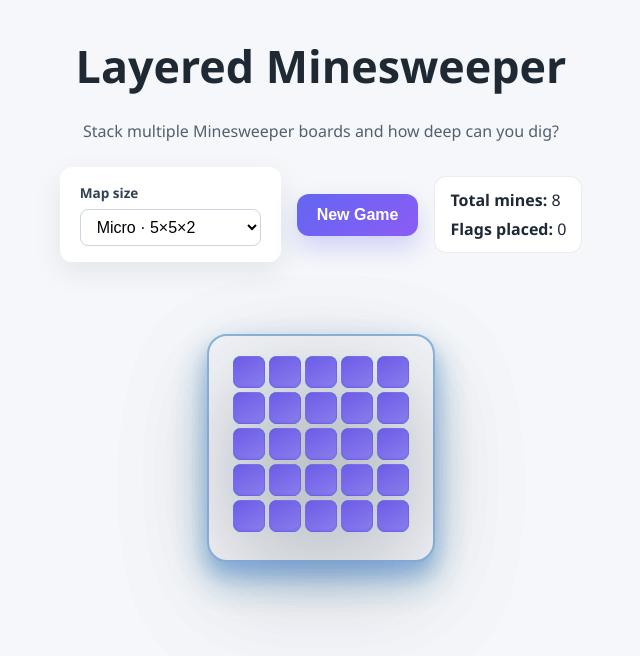
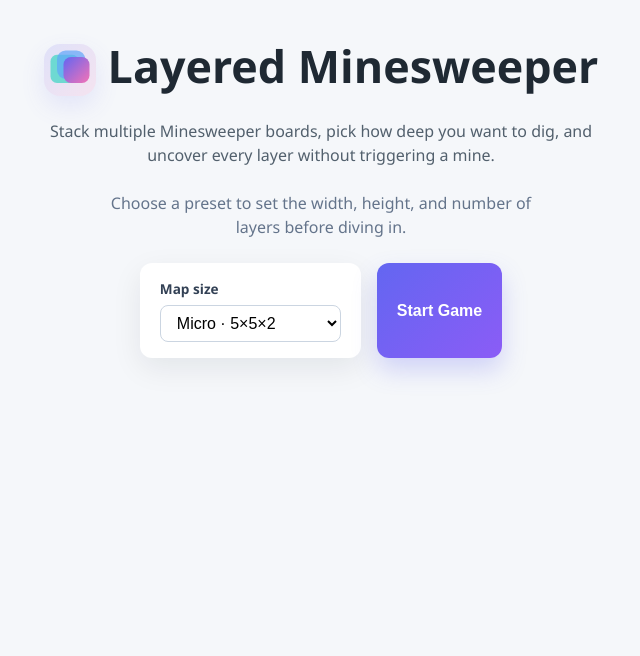
Before and after one commit to RGBKnights/reimagined-funicular, a Vue app: page / in a window 1280 px wide. Shown: the top 656 px of the page, without its empty margins (319-959 px from the left). Built offline with nearby package versions, Linux system fonts and the light colour scheme.

Commit message:
stuff and things

```diff
--- a/src/App.vue
+++ b/src/App.vue
@@ -1,5 +1,5 @@
 <script setup lang="ts">
-import { computed, onMounted, ref, watch } from 'vue'
+import { computed, ref, watch } from 'vue'
 
 type GameStatus = 'playing' | 'won' | 'lost'
 
@@ -60,6 +60,8 @@ const presetOptions = Object.entries(presets).map(([key, value]) => ({
 }))
 
 const selectedPreset = ref<PresetKey>('micro')
+const hasConfigured = ref(false)
+const hasWon = ref(false)
 
 const width = ref(presets[selectedPreset.value].width)
 const height = ref(presets[selectedPreset.value].height)
@@ -80,6 +82,22 @@ const totalMines = computed(() =>
 const totalFlags = computed(() =>
   layers.value.reduce((total, layer) => total + layer.flagsUsed, 0)
 )
+const overallStatus = computed(() => {
+  if (hasWon.value) return 'won'
+  if (layers.value.some((layer) => layer.status === 'lost')) return 'lost'
+  return hasConfigured.value ? 'playing' : 'idle'
+})
+function startGame() {
+  hasWon.value = false
+  hasConfigured.value = true
+  newGame()
+}
+
+function resetGame() {
+  hasConfigured.value = false
+  hasWon.value = false
+  layers.value = []
+}
 
 function newGame() {
   const layerCount = depth.value
@@ -98,7 +116,9 @@ function applyPreset(key: PresetKey) {
 
 watch(selectedPreset, (key) => {
   applyPreset(key)
+  if (hasConfigured.value) {
     newGame()
+  }
 })
 
 function createLayer(index: number): Layer {
@@ -197,7 +217,7 @@ function revealCell(layerIndex: number, cell: Cell) {
   }
 
   floodReveal(layer, cell)
-  checkWin(layer)
+  checkWin(layerIndex)
 }
 
 function endGame(triggeredLayerIndex: number, triggeredCell: Cell) {
@@ -256,10 +276,28 @@ function toggleFlag(layerIndex: number, cell: Cell) {
 
   cell.isFlagged = !cell.isFlagged
   layer.flagsUsed += cell.isFlagged ? 1 : -1
+  checkLayerCleared(layerIndex)
 }
 
-function checkWin(layer: Layer) {
-  const safeCells = width.value * height.value - layer.mines
+function checkLayerCleared(layerIndex: number) {
+  const layer = layers.value[layerIndex]
+  if (!layer) return
+  if (layer.flagsUsed !== layer.mines) return
+  const solved = layer.flatCells.every((cell) =>
+    cell.hasMine ? cell.isFlagged : !cell.isFlagged
+  )
+  if (!solved) return
+  layers.value.splice(layerIndex, 1)
+  if (layers.value.length === 0) {
+    hasConfigured.value = false
+    hasWon.value = true
+  }
+}
+
+function checkWin(layerIndex: number) {
+  const layer = layers.value[layerIndex]
+  if (!layer) return
+  const safeCells = layer.flatCells.length - layer.mines
   if (layer.revealedCount >= safeCells) {
     layer.status = 'won'
     for (const cell of layer.flatCells) {
@@ -268,6 +306,7 @@ function checkWin(layer: Layer) {
         layer.flagsUsed++
       }
     }
+    checkLayerCleared(layerIndex)
   }
 }
 
@@ -331,34 +370,57 @@ function hexToRgba(hex: string, alpha: number) {
   return `rgba(${r}, ${g}, ${b}, ${alpha})`
 }
 
-onMounted(() => {
-  newGame()
-})
-
 defineExpose({
+  startGame,
+  resetGame,
   newGame,
   revealCell,
   toggleFlag,
   layers,
+  hasConfigured,
+  hasWon,
   selectedPreset,
   presetOptions,
   width,
   height,
   depth,
-  mineDensity
+  mineDensity,
+  overallStatus
 })
 </script>
 
 <template>
   <div class="app-shell">
+    <section
+      v-if="!hasConfigured && !hasWon"
+      class="setup-section"
+      aria-label="Game overview and setup"
+    >
       <header class="app-header">
-      <h1>Layered Minesweeper</h1>
+        <div class="brand">
+          <span class="brand-logo" aria-hidden="true">
+            <svg viewBox="0 0 48 48" xmlns="http://www.w3.org/2000/svg">
+              <defs>
+                <linearGradient id="logo-gradient" x1="0" y1="0" x2="1" y2="1">
+                  <stop offset="0" stop-color="#6366f1" />
+                  <stop offset="1" stop-color="#f472b6" />
+                </linearGradient>
+              </defs>
+              <rect x="6" y="10" width="26" height="26" rx="6" fill="rgba(45, 212, 191, 0.65)" />
+              <rect x="12" y="6" width="26" height="26" rx="8" fill="rgba(96, 165, 250, 0.7)" />
+              <rect x="18" y="12" width="24" height="24" rx="7" fill="url(#logo-gradient)" />
+            </svg>
+          </span>
+          <h1 class="brand-name">Layered Minesweeper</h1>
+        </div>
         <p>
-        Stack multiple Minesweeper boards and how deep can you dig?
+          Stack multiple Minesweeper boards, pick how deep you want to dig, and uncover every layer without triggering a mine.
         </p>
       </header>
-
-    <section class="controls" aria-label="Game controls">
+      <p class="setup-copy">
+        Choose a preset to set the width, height, and number of layers before diving in.
+      </p>
+      <div class="setup-actions">
         <div class="preset-panel">
           <label class="preset-label" for="preset">Map size</label>
           <select id="preset" class="preset-select" v-model="selectedPreset">
@@ -367,14 +429,43 @@ defineExpose({
             </option>
           </select>
         </div>
-      <button class="primary" type="button" @click="newGame">New Game</button>
+        <button class="primary" type="button" @click="startGame">
+          Start Game
+        </button>
+      </div>
+    </section>
+
+    <section
+      v-else-if="hasConfigured"
+      class="game-section"
+      aria-label="Active game"
+    >
+      <header class="game-header">
+        <h2 class="game-title">
+          <span class="brand-logo" aria-hidden="true">
+            <svg viewBox="0 0 48 48" xmlns="http://www.w3.org/2000/svg">
+              <defs>
+                <linearGradient id="logo-gradient-game" x1="0" y1="0" x2="1" y2="1">
+                  <stop offset="0" stop-color="#6366f1" />
+                  <stop offset="1" stop-color="#f472b6" />
+                </linearGradient>
+              </defs>
+              <rect x="6" y="10" width="26" height="26" rx="6" fill="rgba(45, 212, 191, 0.65)" />
+              <rect x="12" y="6" width="26" height="26" rx="8" fill="rgba(96, 165, 250, 0.7)" />
+              <rect x="18" y="12" width="24" height="24" rx="7" fill="url(#logo-gradient-game)" />
+            </svg>
+          </span>
+          Layered Minesweeper
+        </h2>
+      </header>
+      <div class="game-controls">
+        <button class="primary" type="button" @click="resetGame">New Game</button>
         <div class="summary">
           <span><strong>Total mines:</strong> {{ totalMines }}</span>
           <span><strong>Flags placed:</strong> {{ totalFlags }}</span>
         </div>
-    </section>
-
-    <section class="board-stack" role="region" aria-live="polite">
+      </div>
+      <div class="board-stack" role="region" aria-live="polite">
         <div
           v-for="(layer, layerIndex) in layers"
           :key="layer.id"
@@ -400,6 +491,29 @@ defineExpose({
               </span>
             </button>
           </div>
+        </div>
+      </div>
+    </section>
+
+    <section
+      v-else
+      class="victory-section"
+      aria-label="Victory summary"
+    >
+      <header class="victory-header">
+        <span class="victory-badge" aria-hidden="true">🎉</span>
+        <h2>You Cleared Every Layer!</h2>
+      </header>
+      <p class="victory-copy">
+        Awesome work! You navigated all {{ depth }} layers without tripping a single mine. Ready to try again?
+      </p>
+      <div class="victory-actions">
+        <button class="primary" type="button" @click="startGame">
+          Play Again
+        </button>
+        <button class="secondary" type="button" @click="resetGame">
+          Back to Settings
+        </button>
       </div>
     </section>
   </div>
@@ -435,7 +549,125 @@ defineExpose({
   text-align: center;
 }
 
-.controls {
+.setup-section {
+  display: grid;
+  gap: 1.5rem;
+  justify-items: center;
+}
+
+.brand {
+  display: inline-flex;
+  align-items: center;
+  justify-content: center;
+  gap: 0.75rem;
+}
+
+.brand-logo {
+  width: 3.25rem;
+  height: 3.25rem;
+  border-radius: 1rem;
+  background: linear-gradient(135deg, rgba(99, 102, 241, 0.15), rgba(244, 114, 182, 0.15));
+  display: inline-flex;
+  align-items: center;
+  justify-content: center;
+  box-shadow: 0 10px 25px rgba(99, 102, 241, 0.12);
+}
+
+.brand-logo svg {
+  width: 100%;
+  height: 100%;
+  display: block;
+}
+
+.brand-name {
+  margin: 0;
+}
+
+.setup-copy {
+  margin: 0;
+  max-width: 48ch;
+  color: #64748b;
+  text-align: center;
+}
+
+.setup-actions {
+  display: flex;
+  flex-wrap: wrap;
+  gap: 1rem;
+  justify-content: center;
+}
+
+.game-section {
+  display: grid;
+  gap: 1.5rem;
+}
+
+.victory-section {
+  display: grid;
+  gap: 1.5rem;
+  align-items: center;
+  justify-items: center;
+  text-align: center;
+  padding: 3rem 2.5rem;
+  background: linear-gradient(135deg, rgba(99, 102, 241, 0.12), rgba(244, 114, 182, 0.12));
+  border-radius: 1.5rem;
+  box-shadow: 0 20px 45px rgba(79, 70, 229, 0.18);
+}
+
+.game-header {
+  display: flex;
+  align-items: center;
+  justify-content: center;
+}
+
+.game-title {
+  margin: 0;
+  font-size: clamp(1.75rem, 3vw, 2.4rem);
+  display: inline-flex;
+  align-items: center;
+  gap: 0.75rem;
+}
+
+.victory-header {
+  display: flex;
+  flex-direction: column;
+  align-items: center;
+  gap: 1rem;
+}
+
+.victory-header h2 {
+  margin: 0;
+  font-size: clamp(2rem, 4vw, 2.8rem);
+  color: #1f2937;
+}
+
+.victory-badge {
+  display: inline-flex;
+  align-items: center;
+  justify-content: center;
+  width: 4rem;
+  height: 4rem;
+  border-radius: 50%;
+  background: linear-gradient(135deg, #22c55e, #a855f7);
+  color: white;
+  font-size: 2rem;
+  box-shadow: 0 18px 35px rgba(34, 197, 94, 0.35);
+}
+
+.victory-copy {
+  margin: 0;
+  max-width: 48ch;
+  color: #334155;
+}
+
+.victory-actions {
+  display: flex;
+  flex-wrap: wrap;
+  gap: 1rem;
+  justify-content: center;
+}
+
+.game-controls {
   display: flex;
   flex-wrap: wrap;
   gap: 1rem;
@@ -492,6 +724,29 @@ button.primary:hover {
 }
 
 button.primary:active {
+  transform: translateY(0);
+}
+
+button.secondary {
+  border: 1px solid rgba(99, 102, 241, 0.35);
+  border-radius: 0.75rem;
+  padding: 0.75rem 1.25rem;
+  font-size: 1rem;
+  font-weight: 600;
+  cursor: pointer;
+  background: white;
+  color: #4338ca;
+  box-shadow: 0 8px 18px rgba(99, 102, 241, 0.15);
+  transition: transform 0.15s ease, box-shadow 0.2s ease, border-color 0.2s ease;
+}
+
+button.secondary:hover {
+  transform: translateY(-1px);
+  border-color: #6366f1;
+  box-shadow: 0 12px 22px rgba(99, 102, 241, 0.2);
+}
+
+button.secondary:active {
   transform: translateY(0);
 }
 
@@ -655,7 +910,12 @@ button.primary:active {
 }
 
 @media (max-width: 640px) {
-  .controls {
+  .setup-actions {
+    flex-direction: column;
+    align-items: stretch;
+  }
+
+  .game-controls {
     flex-direction: column;
     align-items: stretch;
   }
@@ -665,6 +925,15 @@ button.primary:active {
     justify-content: space-between;
   }
 
+  .victory-section {
+    padding: 2.5rem 1.75rem;
+  }
+
+  .victory-actions {
+    flex-direction: column;
+    align-items: stretch;
+  }
+
   .board-stack {
     min-height: 240px;
   }
```
Lines whose indentation alone changed are shown as unchanged.
